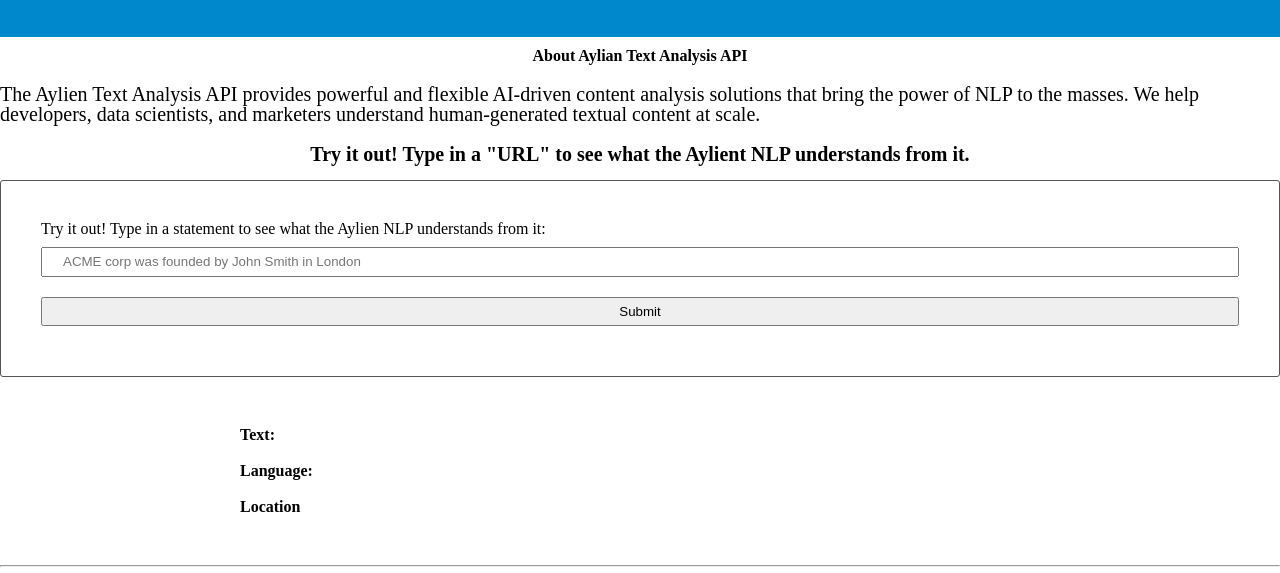
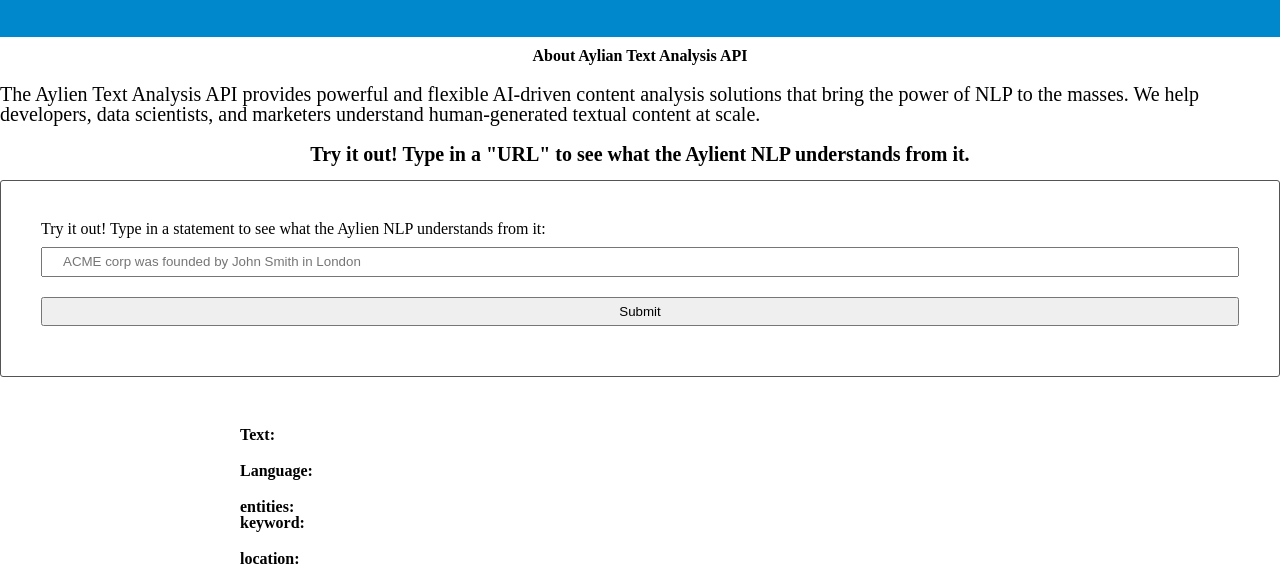
Before and after one commit to jihadtareq/NLP-Udacity, a website built with webpack: page src/client/views/index.html in a window 1280 px wide. Shown: the part 163-736 px from the top of the page. Built offline with nearby package versions, Linux system fonts and the light colour scheme.

Commit message:
added objects of entities

```diff
--- a/src/client/views/index.html
+++ b/src/client/views/index.html
@@ -48,12 +48,18 @@
                   <h4>Language: </h4>
                   <p id="language"></p>
                 </li>
-                  <ul id="entities">
+                  <h3>entities:</h3>
                     <li>
-                      <h4>Location</h4>
+                      <h4>keyword: </h4>
+                      <p id="keyword"></p>
+                      <h4>location: </h4>
                       <p id="location"></p>
+                      <h4>organization: </h4>
+                      <p id="organization"></p>
+                      <h4>person: </h4>
+                      <p id="person"></p>
                     </li>
-                  </ul>
+
               </ul>
             </section>
                 <hr>
```
